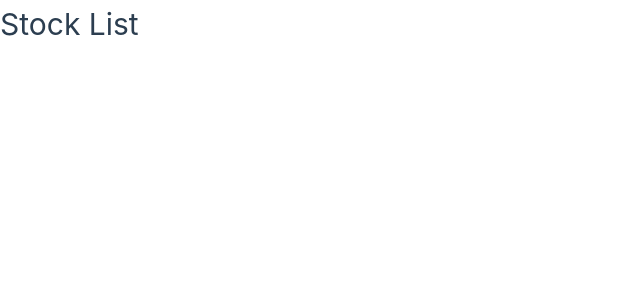
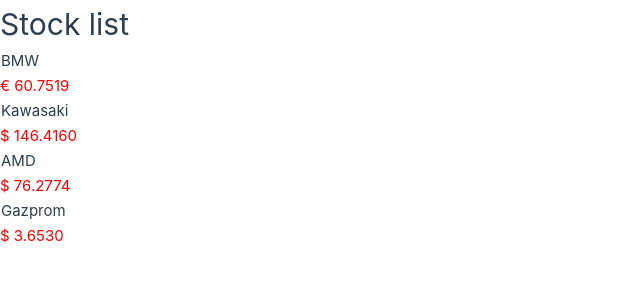
Before and after one commit to ThijsMoerland/Webdev2Motorcycleshop, a Vue app in the folder Webdev2FrontEnd/Webdev2/: page / in a window 1280 px wide. Shown: the top 300 px of the page, without its empty margins (0-640 px from the left). Built offline with nearby package versions, Linux system fonts and the light colour scheme.

Commit message:
parent / child things working

```diff
--- /dev/null
+++ b/Webdev2FrontEnd/Webdev2/src/components/StockItem.vue
@@ -0,0 +1,38 @@
+<template>
+    <div class="col-md-4 mt-4">
+        <div class="card">
+            <div class="card-body">
+                <td>{{ name }}</td>
+                <span
+                    :class="{
+                        down: price < previousPrice,
+                        up: price > previousPrice,
+                    }"
+                >
+                    {{ currency }} {{ price.toFixed(4) }}
+                </span>
+            </div>
+        </div>
+    </div>
+</template>
+
+<script>
+export default {
+    name: "StockItem",
+    props: {
+        name: String,
+        currency: String,
+        price: Number,
+        previousPrice: Number,
+    }
+}
+</script>
+
+<style scoped>
+.up {
+    color: green;
+}
+.down {
+    color: red;
+}
+</style>
--- a/Webdev2FrontEnd/Webdev2/src/components/StockList.vue
+++ b/Webdev2FrontEnd/Webdev2/src/components/StockList.vue
@@ -1,26 +1,46 @@
 <template>
-    <div>
-        <h1>Stock List</h1>
+    <h1 class="pt-5">Stock list</h1>
+    <div class="row">
+        <stock-item v-for="stock in stocks" :key="stock.name" :name="stock.name" :currency="stock.currency" :price="stock.price" :previousPrice="stock.previousPrice"></stock-item>
     </div>
 </template>
 
 <script>
+import StockItem from './StockItem.vue';
+
 export default {
     name: "StockList",
+    components: {
+        StockItem,
+    },
     data() {
         return {
-
-            }
+            stocks: [
+                { name: "BMW", price: 61.05, previousPrice: 0, currency: "€" },
+                { name: "Kawasaki", price: 146.49, previousPrice: 0, currency: "$" },
+                { name: "AMD", price: 76.5, previousPrice: 0, currency: "$" },
+                { name: "Gazprom", price: 4.583, previousPrice: 0, currency: "$" },
+            ],
+        };
     },
     methods: {
-
+        updatePrices() {
+            this.stocks.forEach((stock) => {
+                stock.previousPrice = stock.price;
+                stock.price += (Math.random() - 0.5) * 2;
+                if (stock.price < 0) {
+                    stock.price = 0;
+                }
+            });
+        },
     },
     mounted() {
-
-        }
-    }
+        setInterval(() => {
+            this.updatePrices();
+        }, 5000);
+    },
+};
 </script>
 
 <style scoped>
-
 </style>
```
Also changed, not shown: Webdev2FrontEnd/Webdev2/src/router/index.js (line endings or trailing spaces). Lines whose indentation alone changed are shown as unchanged.
